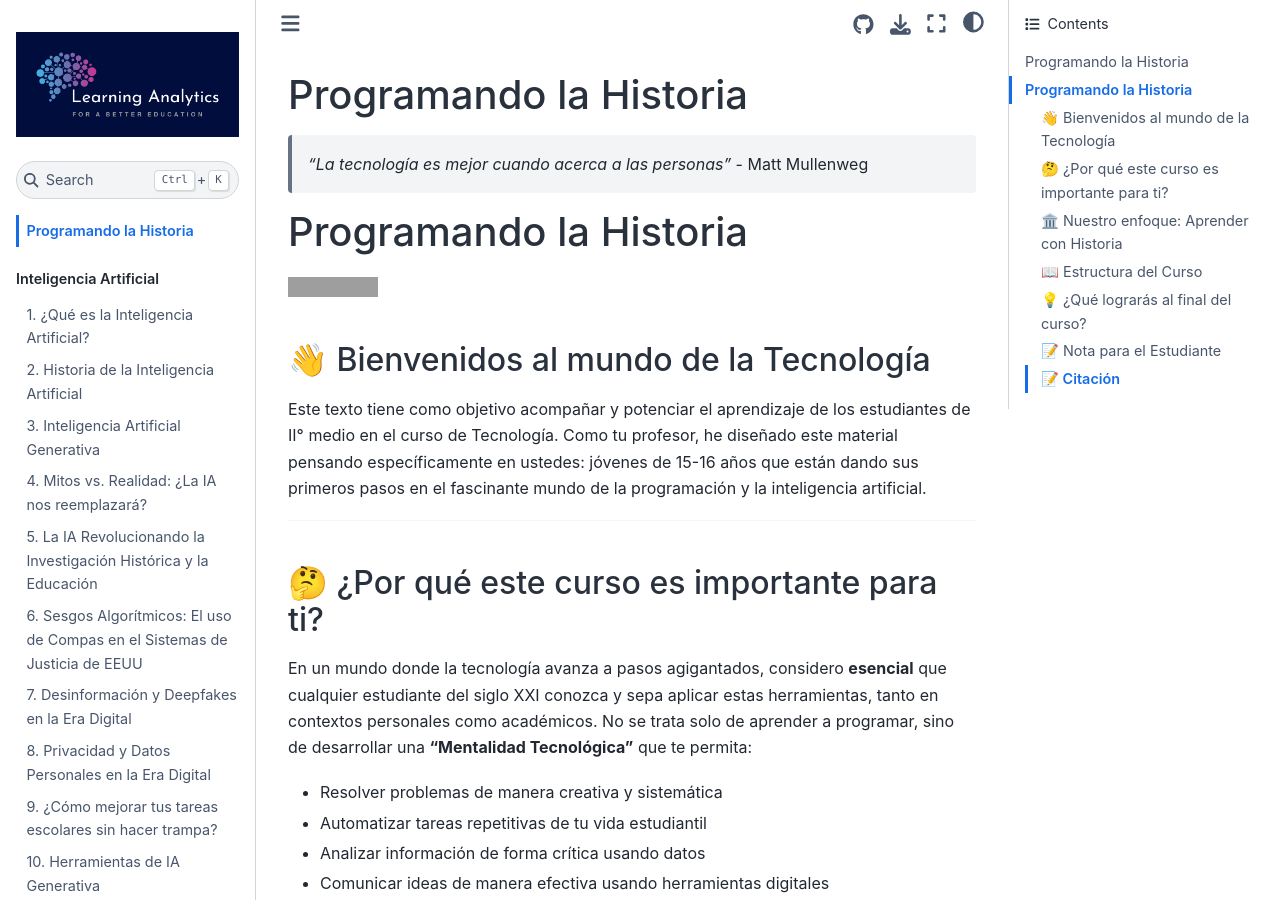
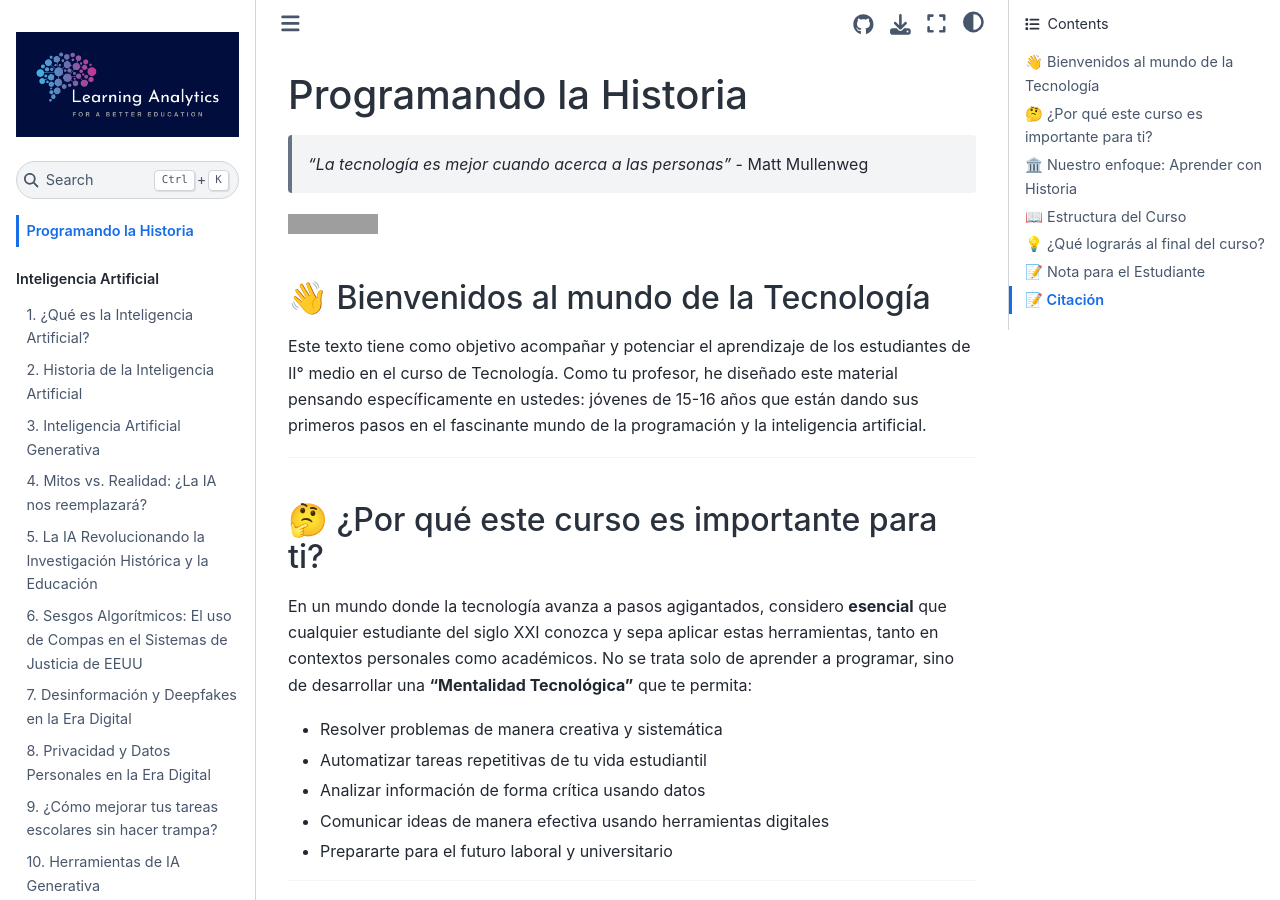
Before and after one commit to ClaudioRojasMon/apuntes_2025, a Jupyter Book: the page built from intro.md, in a window 1280 px wide and 900 px high. Built offline with Jupyter Book 1.0.4 settings and Sphinx 7.4.7 and the Sphinx Book theme 1.1.4, drawn with Linux system fonts in a browser that asks for light colours; grey boxes are pictures that could not be loaded.

```diff
--- a/intro.md
+++ b/intro.md
@@ -1,8 +1,6 @@
 # Programando la Historia
 
 > *"La tecnología es mejor cuando acerca a las personas"* - Matt Mullenweg
-
-# Programando la Historia
 
 [![DOI](https://zenodo.org/badge/DOI/10.5281/zenodo.18490458.svg)](https://doi.org/10.5281/zenodo.18490458)
 
```
